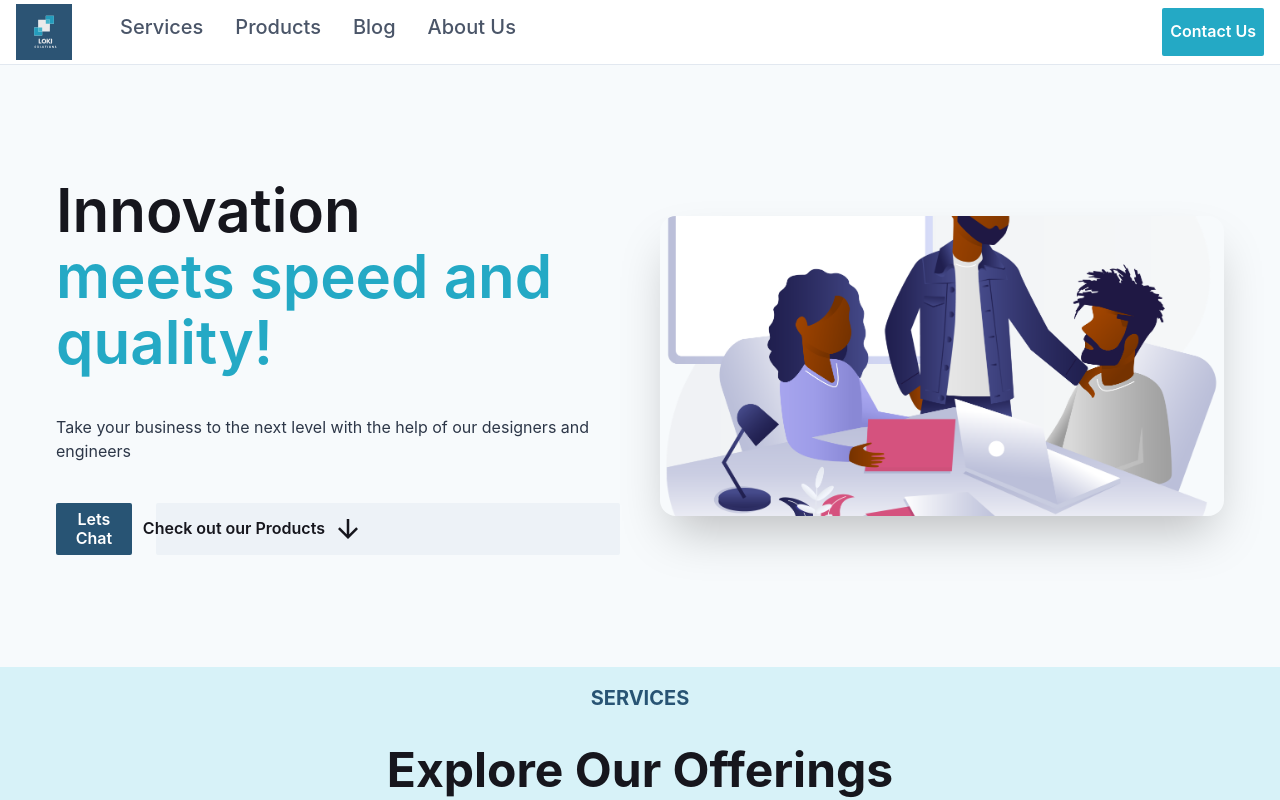
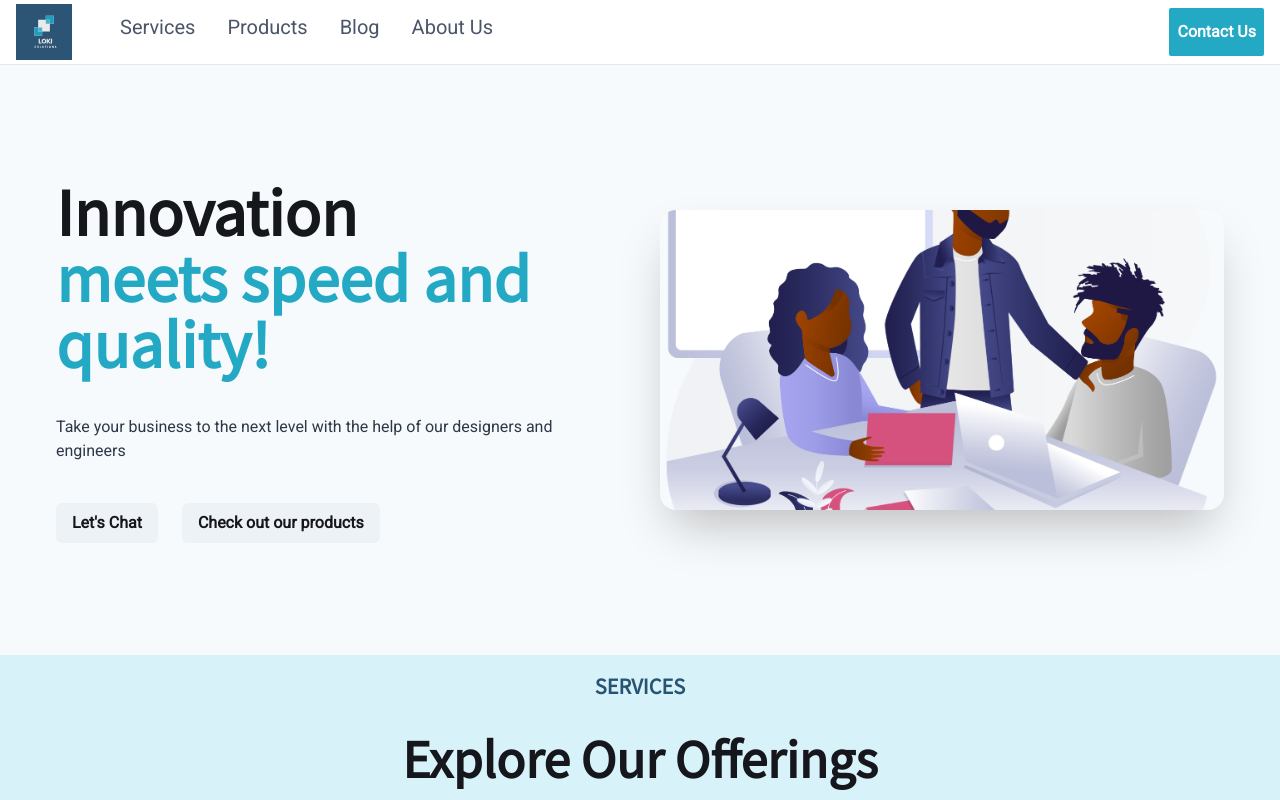
Before and after one commit to mpereannor/lokisolutions, a Next.js app: page / in a window 1280 px wide. Shown: the top 800 px of the page. Built offline with nearby package versions, Linux system fonts and the light colour scheme.

Commit message:
fix: resize ctaButtons

```diff
--- a/package.json
+++ b/package.json
@@ -10,6 +10,9 @@
     "@chakra-ui/react": "^1.4.2",
     "@emotion/react": "^11.0.0",
     "@emotion/styled": "^11.0.0",
+    "@fontsource/noto-sans-jp": "^4.5.0",
+    "@fontsource/open-sans": "^4.5.0",
+    "@fontsource/roboto": "^4.5.0",
     "framer-motion": "^4.0.3",
     "next": "latest",
     "react": "^17.0.2",
--- a/src/components/CTA.js
+++ b/src/components/CTA.js
@@ -20,7 +20,6 @@ import { ArrowDownIcon } from "@chakra-ui/icons";
 
 export function CTA() {
   return (
-    <Container>
       <Stack
         align={"center"}
         spacing={{ base: 8, md: 10 }}
@@ -50,12 +49,19 @@ export function CTA() {
             spacing={{ base: 4, sm: 6 }}
             direction={{ base: "column", sm: "row" }}
           >
-            <ChatButton title="Lets Chat" variant="link" size="lg" />
-            {/* <Button leftIcon={<EmailIcon />} colorScheme="teal" variant="solid">
-    Email
-  </Button> */}
+            {/* <ChatButton
+            title="Lets Chat"
+            variant="link"
+           size="lg"
+           /> */}
+           <Button>
+             Let's Chat
+             </Button>
+           <Button>
+             Check out our products
+             </Button>
 
-            <Button
+            {/* <Button
               fontWeight={"semibold"}
               px={8}
               height="52px"
@@ -65,7 +71,7 @@ export function CTA() {
               rightIcon={<ArrowDownIcon boxSize='10%'/>}
             >
               Check out our Products
-            </Button>
+            </Button> */}
           </Stack>
         </Stack>
         <Flex
@@ -94,6 +100,5 @@ export function CTA() {
           </Box>
         </Flex>
       </Stack>
-    </Container>
   );
 }
--- a/src/components/Container.js
+++ b/src/components/Container.js
@@ -1,18 +1,5 @@
-import { Flex } from '@chakra-ui/react'
+import { Flex } from "@chakra-ui/react";
 
 export const Container = (props) => {
-
-  const bgColor = { light: 'gray.50' }
-
-  const color = { light: 'black' }
-  return (
-    <Flex
-      direction="column"
-      // alignItems="center"
-      justifyContent="flex-start"
-      bg={bgColor.light}
-      color={color.light}
-      {...props}
-    />
-  )
-}
+  return <Flex direction="column" justifyContent="flex-start" {...props} />;
+};
--- a/src/components/Header.js
+++ b/src/components/Header.js
@@ -29,7 +29,11 @@ export default function Header() {
   const { isOpen, onToggle } = useDisclosure();
 
   return (
-    <Box position="sticky" zIndex="10" top="0">
+    <Box
+    position="sticky"
+    top="0"
+    zIndex="10"
+    >
       <Flex
         bg={"white"}
         color={"gray.800"}
@@ -76,11 +80,10 @@ export default function Header() {
           <ContactButton as={"a"} href={"#"} title="Contact Us" />
         </Stack>
       </Flex>
-
       <Collapse in={isOpen} animateOpacity>
         <MobileNav />
       </Collapse>
-    </Box>
+      </Box>
   );
 }
 
--- a/src/components/elements/Button.js
+++ b/src/components/elements/Button.js
@@ -9,13 +9,13 @@ export const ContactButton = ({ title }) => (
     borderRadius="2px"
     fontWeight="semibold"
     color="white"
-    bg="#24a9c5"
-    _hover={{ color: "white", bg: "#285474" }}
+    bg="mainCyan"
+    _hover={{ color: "white", bg: "bgCadet" }}
   >
     {title}
   </Box>
 );
-export const ChatButton = ({ title }) => (
+export const ChatButton = ( { title }, ...props) => (
   <Box
     as="button"
     height="52px"
--- a/src/pages/_app.js
+++ b/src/pages/_app.js
@@ -1,24 +1,18 @@
-import {
-  ChakraProvider,
-  ColorModeProvider,
-} from "@chakra-ui/react";
+import { ChakraProvider } from "@chakra-ui/react";
 import Head from "next/head";
+import theme from "../theme";
 
-import theme from "../theme";
+import "@fontsource/noto-sans-jp";
+import "@fontsource/open-sans";
+import "@fontsource/roboto"
 
 function MyApp({ Component, pageProps }) {
   return (
     <ChakraProvider resetCSS theme={theme}>
-      <ColorModeProvider
-        options={{
-          useSystemColorMode: true,
-        }}
-      >
-          <Head>
-            <link rel="shortcut icon" href="/loki_logo_main.svg" />{" "}
-          </Head>
-        <Component {...pageProps} />
-      </ColorModeProvider>
+      <Head>
+        <link rel="shortcut icon" href="/loki_logo_main.svg" />{" "}
+      </Head>
+      <Component {...pageProps} />
     </ChakraProvider>
   );
 }
--- a/src/theme.js
+++ b/src/theme.js
@@ -1,8 +1,40 @@
 import { extendTheme } from "@chakra-ui/react";
 import { createBreakpoints } from "@chakra-ui/theme-tools";
 
-const fonts = { mono: `'Menlo', monospace` };
+const fonts = {
+  heading: `'Noto Sans JP', 'Open Sans','Menlo', monospace`,
+  body: `'Roboto', 'Open Sans', 'Menlo', monospace`,
+};
 
+const styles = {
+  global: {
+      html: {
+      boxSizing: "border-box",
+      color: "black",
+      bg: "gray.50",
+      padding: "0",
+      margin: "0",
+    },
+    "*": {
+      boxSizing: "inherit"
+    },
+    "*:before": {
+      boxSizing: "inherit"
+
+    },
+    "*:after": {
+      boxSizing: "inherit"
+
+    },
+    body: {
+      color: "black",
+      bg: "gray.50",
+      padding: "0",
+      margin: "0",
+    },
+
+  },
+};
 const breakpoints = createBreakpoints({
   sm: "40em",
   md: "52em",
@@ -12,12 +44,18 @@ const breakpoints = createBreakpoints({
 
 
 
+const colors = {
+  black: "#16161D",
+  mainCyan: "#24a9c5",
+  lightCyan: "#d7f2f8",
+  bgCadet: "#285474",
+}
+
 const theme = extendTheme({
-  colors: {
-    black: "#16161D",
-  },
+  styles,
+  colors,
   fonts,
-  breakpoints,
+  // breakpoints,
 });
 
 export default theme;
```
Also changed, not shown: src/components/DarkModeSwitch.js (deleted, +0 -16 lines), 1 other file (tests, documents, lock files or other folders).
